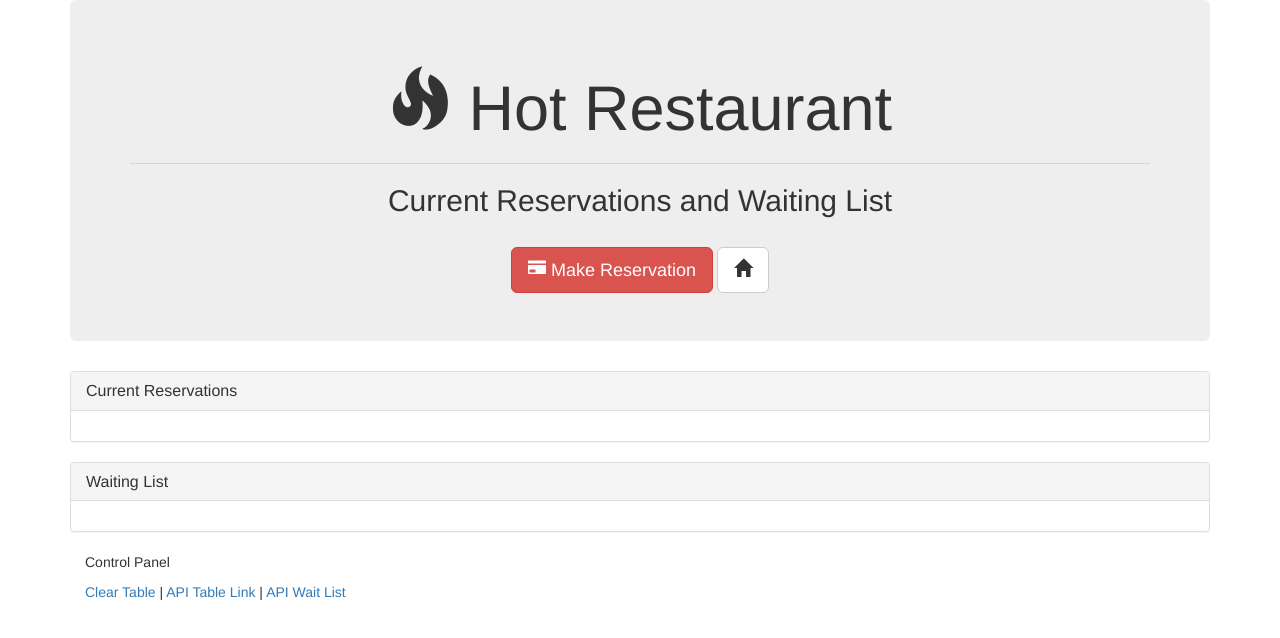
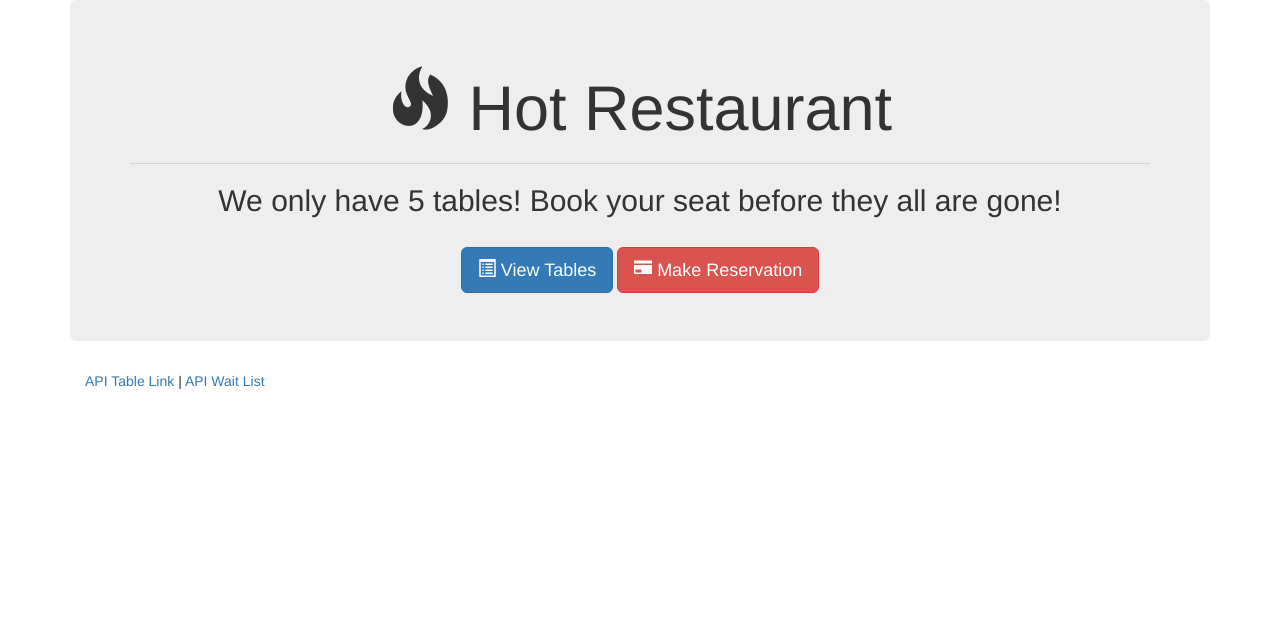
Before and after one commit to Donaldblanc/restaurant, a website: page index.html in a window 1280 px wide. Drawn offline with nearby package versions, Linux system fonts and the light colour scheme.

Commit message:
fix index.html

```diff
--- a/index.html
+++ b/index.html
@@ -1,18 +1,11 @@
 <!DOCTYPE html>
 <html lang="en">
 <head>
-
-
 	<meta charset="UTF-8">
 	<title>Tables Page</title>
 
-	<!-- Latest compiled and minified CSS & JS -->
+	<!-- Latest compiled and minified CSS -->
 	<link rel="stylesheet" href="https://maxcdn.bootstrapcdn.com/bootstrap/3.3.6/css/bootstrap.min.css" integrity="sha384-1q8mTJOASx8j1Au+a5WDVnPi2lkFfwwEAa8hDDdjZlpLegxhjVME1fgjWPGmkzs7" crossorigin="anonymous">
-	<script src="https://code.jquery.com/jquery.js"></script>
-	<script src="https://maxcdn.bootstrapcdn.com/bootstrap/3.3.6/js/bootstrap.min.js" integrity="sha384-0mSbJDEHialfmuBBQP6A4Qrprq5OVfW37PRR3j5ELqxss1yVqOtnepnHVP9aJ7xS" crossorigin="anonymous"></script>
-
-
-
 
 </head>
 <body>
@@ -22,43 +15,19 @@
 		<div class="jumbotron">
 			<h1 class="text-center"><span class="glyphicon glyphicon-fire"></span> Hot Restaurant</h1>
 			<hr>
-                    <h2 class="text-center">Current Reservations and Waiting List</h2>
+			<h2 class="text-center">We only have 5 tables! Book your seat before they all are gone!</h2>
 			<br>
 
 			<div class="text-center">
+				<a href="/tables"><button type="button" class="btn btn-lg btn-primary"><span class="glyphicon glyphicon-list-alt"></span> View Tables</button></a>
 				<a href="/reserve"><button type="button" class="btn btn-lg btn-danger"><span class="glyphicon glyphicon-credit-card"></span> Make Reservation</button></a>
-                        <a href="/"><button type="button" class="btn btn-lg btn-default"><span class="glyphicon glyphicon-home"></span></button></a>
-                    </div>
 			</div>
 
-                <div class="row">
-                    <div class="col-lg-12">
-
-                        <!-- Current Tables in Use -->
-                        <div class="panel panel-default">
-                            <div class="panel-heading">
-                                <h4 class="panel-title">Current Reservations</h4>
 		</div>
-                            <div class="panel-body" id="tableSection">
-                            </div>
-                        </div>
-
-                        <!-- Waiting List Panel -->
-                        <div class="panel panel-default">
-                            <div class="panel-heading">
-                                <h4 class="panel-title">Waiting List</h4>
-                            </div>
-                            <div class="panel-body" id="waitlistSection">
-                            </div>
-                        </div>
-                    </div>
-                </div>
-
 
     <footer class="footer">
       <div class="container">
-                      <p>Control Panel</p>
-                    <p><a href="#" id="clear">Clear Table</a> | <a href="/api/tables">API Table Link</a> | <a href="/api/waitlist">API Wait List</a></p>
+	        <p><a href="/api/tables">API Table Link</a> | <a href="/api/waitlist">API Wait List</a></p>
       </div>
     </footer>
 
```
Lines whose indentation alone changed are shown as unchanged.
